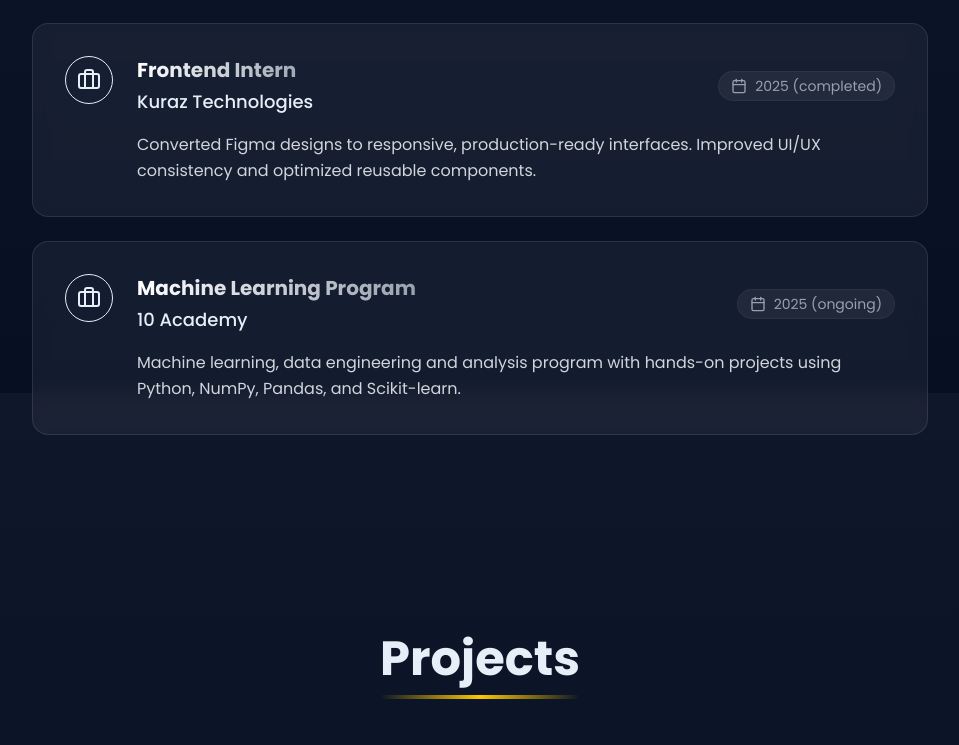
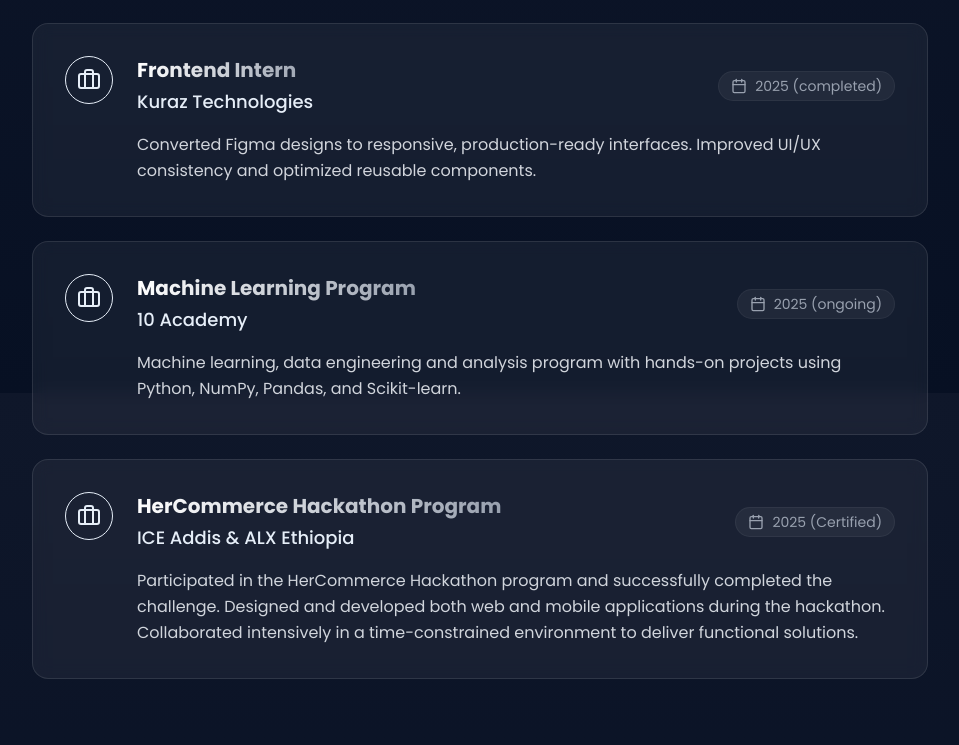
Before and after one commit to Fenet-Ab/new-portifolio, a Next.js app: page / in a window 1280 px wide. Shown: the part 2007-2752 px from the top of the page, without its empty margins (160-1119 px from the left). Built offline with nearby package versions, Linux system fonts and the light colour scheme.

Commit message:
next portfolio

```diff
--- a/app/page.tsx
+++ b/app/page.tsx
@@ -12,7 +12,7 @@
       <AboutSection />
       <SkillsSection />
       <ExperienceSection />
-      <ProjectsSection />
+      <ProjectsSection showAll />
       <ContactSection />
     </>
   );
--- a/components/cards/ProjectCard.tsx
+++ b/components/cards/ProjectCard.tsx
@@ -31,15 +31,29 @@
             </div>
 
             <div className="flex items-center justify-between pt-4 border-t border-white/5">
+                {project.demo ? (
+                    <a
+                        href={project.demo}
+                        target="_blank"
+                        rel="noreferrer"
+                        className="flex items-center gap-2 text-sm font-medium text-white hover:text-yellow-400 transition-colors"
+                    >
+                        Visit page
+                        <svg className="w-4 h-4 transition-transform group-hover:translate-x-1" fill="none" viewBox="0 0 24 24" stroke="currentColor">
+                            <path strokeLinecap="round" strokeLinejoin="round" strokeWidth={2} d="M17 8l4 4m0 0l-4 4m4-4H3" />
+                        </svg>
+                    </a>
+                ) : (
                     <Link
                         href={`/projects/${project.slug}`}
                         className="flex items-center gap-2 text-sm font-medium text-white hover:text-yellow-400 transition-colors"
                     >
-                    Read details
+                        Visit page
                         <svg className="w-4 h-4 transition-transform group-hover:translate-x-1" fill="none" viewBox="0 0 24 24" stroke="currentColor">
                             <path strokeLinecap="round" strokeLinejoin="round" strokeWidth={2} d="M17 8l4 4m0 0l-4 4m4-4H3" />
                         </svg>
                     </Link>
+                )}
 
                 {project.demo && (
                     <a
--- a/components/sections/Hero.tsx
+++ b/components/sections/Hero.tsx
@@ -8,7 +8,7 @@
                 <div className="space-y-6 relative z-10">
 
 
-                    <h1 className="text-5xl md:text-7xl font-bold tracking-tight leading-tight">
+                    <h1 className="mt-20 text-5xl md:text-7xl font-bold tracking-tight leading-tight">
                         Hello, <br />
                         <span className="text-transparent text-yellow-400">
                             I&apos;m  Fenet
@@ -20,18 +20,21 @@
                     </h2>
 
                     <p className="text-gray-400 text-lg max-w-lg leading-relaxed">
-                        I build exceptional digital experiences that are fast, accessible,
+                        I build digital experiences that are fast, accessible,
                         and visually stunning. Passionate about merging clean code with
-                        premium design.
+                        premium design. Additionally, I am an AI enthusiast specializing in AI.
                     </p>
 
                     <div className="flex flex-wrap gap-4 pt-4">
-                        <Link
-                            href="/projects"
-                            className="text-white px-8 py-3 rounded-full border-2 border-yellow-400 font-bold hover:bg-yellow-500 hover:bg-transparent  shadow-[0_0_20px_rgba(6,182,212,0.3)]"
+                        <a
+                            href="/Fenet_Abilu_CV.pdf"
+                            download
+                            target="_blank"
+                            rel="noopener noreferrer"
+                            className="text-white px-8 py-3 rounded-full border-2 border-yellow-400 font-bold hover:bg-yellow-500 hover:bg-transparent  shadow-[0_0_20px_rgba(6,182,212,0.3)] transition-all duration-300"
                         >
                             Download CV
-                        </Link>
+                        </a>
                         <Link
                             href="/contact"
                             className="px-8 py-3 rounded-full border border-yellow-400 hover:bg-white/5 transition-colors font-medium backdrop-blur-sm"
--- a/data/experience.ts
+++ b/data/experience.ts
@@ -27,5 +27,12 @@
         range: '2025 (ongoing)',
         summary:
             'Machine learning, data engineering and analysis program with hands-on projects using Python, NumPy, Pandas, and Scikit-learn.'
+    },
+    {
+        title: 'HerCommerce Hackathon Program',
+        company: 'ICE Addis & ALX Ethiopia',
+        range: '2025 (Certified)',
+        summary:
+            'Participated in the HerCommerce Hackathon program and successfully completed the challenge. Designed and developed both web and mobile applications during the hackathon. Collaborated intensively in a time-constrained environment to deliver functional solutions.'
     }
 ];
--- a/data/projects.ts
+++ b/data/projects.ts
@@ -1,5 +1,4 @@
 import { Project } from "@/types/project";
-
 
 export const projects: Project[] = [
     {
@@ -8,8 +7,35 @@
         summary: 'Full-stack food delivery app with authentication, restaurant listings and order management.',
         description:
             'Built with Node.js and React. Implements auth, order workflow, and responsive UI. Backend APIs follow REST best practices and include input validation and basic rate limiting.',
-        tech: ['Node.js', 'React', 'MySQL'],
-        demo: ''
+        tech: ['Node.js', 'React', 'MongoDB'],
+        demo: 'https://fooddeliveryfrontend-kappa.vercel.app/'
+    },
+    {
+        slug: 'farmer-hub',
+        title: 'Farmer Hub',
+        summary: 'Market connectivity platform connecting farmers with buyers.',
+        description:
+            'Features product listings, matching, and secure transactions.',
+        tech: ['Node.js', 'React', 'MongoDB'],
+        demo: 'https://farmerfrontend.vercel.app/'
+    },
+    {
+        slug: 'recipe-web-app',
+        title: 'Recipe Web App',
+        summary: 'Discover and explore recipes from around the world.',
+        description:
+            'A React-based web application that consumes a public API to display recipes with detailed ingredients, cooking instructions, and search functionality. Users can browse, filter, and view recipes in a responsive and user-friendly interface.',
+        tech: ['React', 'Typescript', 'Public API', 'Tailwindcss'],
+        demo: 'https://recipe-web-tawny.vercel.app/'
+    },
+    {
+        slug: 'wild-oasis',
+        title: 'The Wild Oasis',
+        summary: 'A nature-inspired web experience highlighting scenic cabins and retreats.',
+        description:
+            'A web application showcasing a serene getaway destination set in the Italian Dolomites. The Wild Oasis blends immersive visuals with intuitive navigation to present cabins, guest areas, and concierge info, inviting users to explore nature’s beauty and comfortable living through a responsive and engaging interface.',
+        tech: ['Next', 'Typescript', 'Tailwindcss', 'Vercel'],
+        demo: 'https://wild-oasis-refined.vercel.app/'
     },
     {
         slug: 'sociofen',
@@ -18,7 +44,7 @@
         description:
             'Implemented real-time updates and scalable API endpoints. Focused on user experience and state management to support interactions.',
         tech: ['React', 'Node.js', 'WebSocket'],
-        demo: ''
+        demo: 'https://github.com/Fenet-Ab/SocioFen.git'
     },
     {
         slug: 'social-management',
@@ -27,36 +53,35 @@
         description:
             'Laravel backend with React dashboard, scheduling features and analytics.',
         tech: ['Laravel', 'React', 'MySQL'],
-        demo: ''
+        demo: 'https://github.com/Fenet-Ab/social-media-management-system-.git'
     },
     {
-        slug: 'farmer-hub',
-        title: 'Farmer Hub (In Progress)',
-        summary: 'Market connectivity platform connecting farmers with buyers.',
-        description:
-            'Features product listings, matching, and secure transactions.',
-        tech: ['Node.js', 'React'],
-        demo: ''
-    },
-    {
-        slug: 'course Add and Drop',
+        slug: 'course-add-and-drop',
         title: 'Course Add and Drop',
         summary: 'Easy course management for students.',
         description:
             'Features product listings, matching, and secure transactions.',
         tech: ['Kotlin', 'Flutter', 'Node.js'],
-        demo: ''
+        demo: 'https://github.com/Fenet-Ab/flutter_course_add_drop.git'
     },
     {
-        slug: 'kebele management system',
-        title: 'Kebele Management System',
-        summary: 'Manage kebele data and services for easy and smooth operations.',
+        slug: 'jadoo-ui',
+        title: 'Jadoo UI (React)',
+        summary: 'A React UI prototype built with Vite.',
         description:
-            'Manage kebele data and services for easy and smooth operations.',
-        tech: ['Node.js', 'React'],
-        demo: ''
+            'A frontend user interface prototype created using React and Vite, demonstrating modern React setup and component structure. This project serves as a foundation for building interactive web interfaces and exploring React component design while using fast development tooling.',
+        tech: ['React', 'Vite', 'Typescript', 'Tailwindcss'],
+        demo: 'https://jadoo2.vercel.app/'
+    },
+    {
+        slug: 'phone-market-red',
+        title: 'Phone Market (React UI)',
+        summary: 'A React UI prototype for a mobile phone marketplace.',
+        description:
+            'A frontend prototype built with React and Vite that lays the foundation for a mobile phone marketplace application. This project demonstrates setup of a modern React environment, component structure, and readiness for UI expansion into a full marketplace interface.',
+        tech: ['React', 'Vite', 'JavaScript', 'CSS'],
+        demo: 'https://phone-market-red.vercel.app/'
     }
-    // add more projects here...
 ];
 
 export function getProjectBySlug(slug: string) {
--- a/package.json
+++ b/package.json
@@ -15,7 +15,8 @@
     "next": "16.0.10",
     "postcss": "^8.5.6",
     "react": "19.2.1",
-    "react-dom": "19.2.1"
+    "react-dom": "19.2.1",
+    "react-icons": "^5.5.0"
   },
   "devDependencies": {
     "@tailwindcss/postcss": "^4",
```
Also changed, not shown: components/layout/Navbar.tsx (+18 -13 lines), components/sections/ContactSection.tsx (+36 -49 lines), 2 other files (tests, documents, lock files or other folders). Lines whose indentation alone changed are shown as unchanged.
